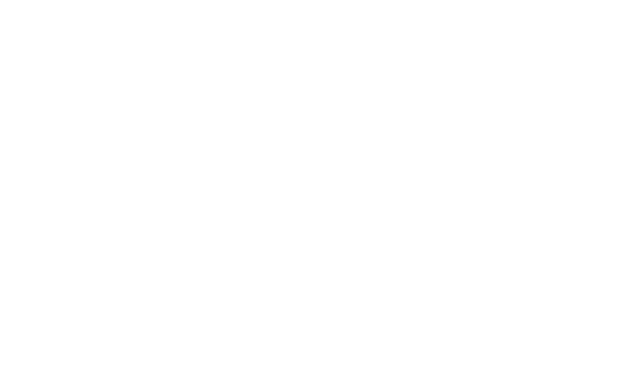
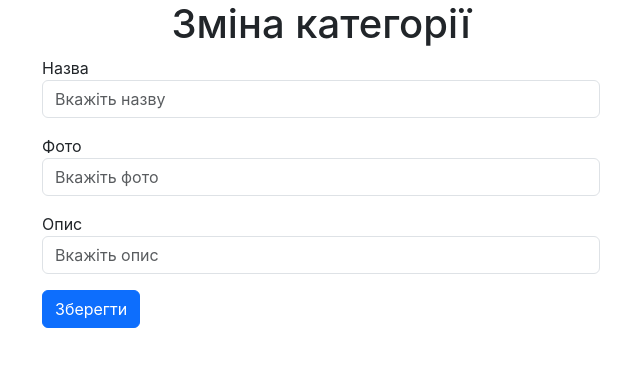
Before and after one commit to novakvova/pd123_PHP, a React (Create React App) app in the folder my-app/: page /category/edit/1 in a window 1280 px wide. Before the commit this address had no page. Shown: the top 366 px of the page, without its empty margins (319-959 px from the left). Built offline with nearby package versions, Linux system fonts and the light colour scheme; no server answers.

Commit message:
Completed CRUD

```diff
--- a/my-app/src/App.tsx
+++ b/my-app/src/App.tsx
@@ -3,6 +3,7 @@
 import {Route, Routes} from "react-router-dom";
 import CategoryListPage from "./components/category/list/CategoryListPage";
 import CategoryCreatePage from "./components/category/create/CategoryCreatePage";
+import CategoryEditPage from "./components/category/edit/CategoryEditPage";
 const App = () => {
 
   return (
@@ -10,7 +11,13 @@
       <Routes>
         <Route path="/" >
           <Route index element={<CategoryListPage/>}/>
-          <Route path="category/create" element={<CategoryCreatePage/>}/>
+            <Route path={"/category"}>
+                <Route path="create" element={<CategoryCreatePage/>}/>
+                <Route path="edit">
+                    <Route path=":id" element={<CategoryEditPage/>} />
+                </Route>
+            </Route>
+
         </Route>
       </Routes>
     </>
--- /dev/null
+++ b/my-app/src/components/category/edit/CategoryEditPage.tsx
@@ -0,0 +1,82 @@
+import {ICategoryEdit} from "./types";
+import {useFormik} from "formik";
+import http from "../../../http";
+import {useNavigate, useParams} from "react-router-dom";
+import {useEffect} from "react";
+import {ICategoryItem} from "../list/types";
+
+
+const CategoryEditPage = () => {
+    const navigate = useNavigate();
+    const {id} = useParams();
+    const init: ICategoryEdit = {
+        id: id ? Number(id) : 0,
+        name: "",
+        image: "",
+        description: ""
+    };
+    const onFormikSubmit = async (values: ICategoryEdit) => {
+        console.log("Send data server", values);
+        try{
+            const result = await http.post(`api/category/edit/${id}`, values);
+            navigate("/");
+        }
+        catch {
+            console.log("Server error request");
+        }
+    }
+    const formik = useFormik({
+        initialValues: init,
+        onSubmit: onFormikSubmit
+    });
+
+    const {values, handleChange, handleSubmit, setFieldValue} = formik;
+
+    useEffect(() => {
+        http.get<ICategoryItem>(`api/category/${id}`)
+            .then(resp => {
+               const {data} = resp;
+                setFieldValue("name", data.name);
+                setFieldValue("image", data.image);
+                setFieldValue("description", data.description);
+            });
+    },[id]);
+
+
+    return (
+
+        <div className="container">
+            <h1 className="text-center">Зміна категорії</h1>
+
+            <form className="col-md-6 offset-md-3" onSubmit={handleSubmit}>
+                <div className="mb-3">
+                    <label htmlFor="name">Назва</label>
+                    <input type="text" className="form-control" id="name" name="name"
+                           onChange={handleChange}
+                           value={values.name}
+                           placeholder="Вкажіть назву"/>
+                </div>
+
+                <div className="mb-3">
+                    <label htmlFor="image">Фото</label>
+                    <input type="text" className="form-control" id="image" name="image"
+                           onChange={handleChange}
+                           value={values.image}
+                           placeholder="Вкажіть фото"/>
+                </div>
+
+                <div className="mb-3">
+                    <label htmlFor="description">Опис</label>
+                    <input type="text" className="form-control" id="description" name="description"
+                           onChange={handleChange}
+                           value={values.description}
+                           placeholder="Вкажіть опис"/>
+                </div>
+
+                <button type="submit" className="btn btn-primary">Зберегти</button>
+            </form>
+        </div>
+    );
+}
+
+export default CategoryEditPage;
--- /dev/null
+++ b/my-app/src/components/category/edit/types.ts
@@ -0,0 +1,6 @@
+export interface ICategoryEdit {
+    id: number;
+    name: string;
+    image: string;
+    description: string;
+}
--- a/my-app/src/components/category/list/CategoryListPage.tsx
+++ b/my-app/src/components/category/list/CategoryListPage.tsx
@@ -49,6 +49,8 @@
                               <td>{category.description}</td>
                               <td>
                                   <ModalDelete id={category.id} text={category.name} deleteFunc={onDelete}/>
+                                  &nbsp; &nbsp;
+                                  <Link to={`/category/edit/${category.id}`} className="btn btn-info">Змінить</Link>
                               </td>
                           </tr>
                       );
```
Also changed, not shown: 2 other files (tests, documents, lock files or other folders).
